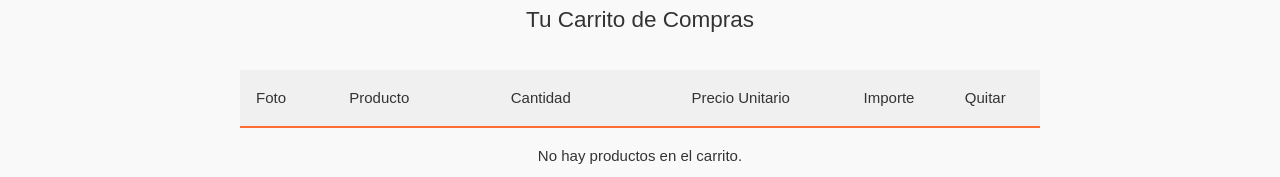
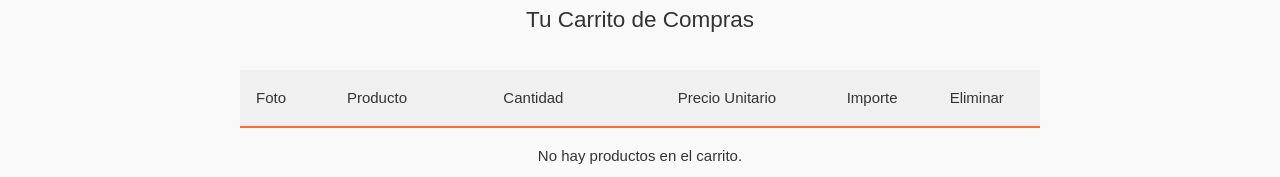
Before and after one commit to kattyab/CI0137_seg_fault, a Vue app: page /carrito in a window 1280 px wide. Shown: the part 146-323 px from the top of the page. Built offline with nearby package versions, Linux system fonts and the light colour scheme.

Commit message:
Change table header from "Quitar" to "Eliminar" in CarritoView

```diff
--- a/src/views/CarritoView.vue
+++ b/src/views/CarritoView.vue
@@ -132,7 +132,7 @@ watch(() => cart.items.slice(), () => {
               <th style="padding: 1rem; text-align: center">Cantidad</th>
               <th style="padding: 1rem; text-align: right">Precio Unitario</th>
               <th style="padding: 1rem; text-align: right">Importe</th>
-              <th style="padding: 1rem; text-align: center">Quitar</th>
+              <th style="padding: 1rem; text-align: center">Eliminar</th>
             </tr>
           </thead>
           <tbody>
```
